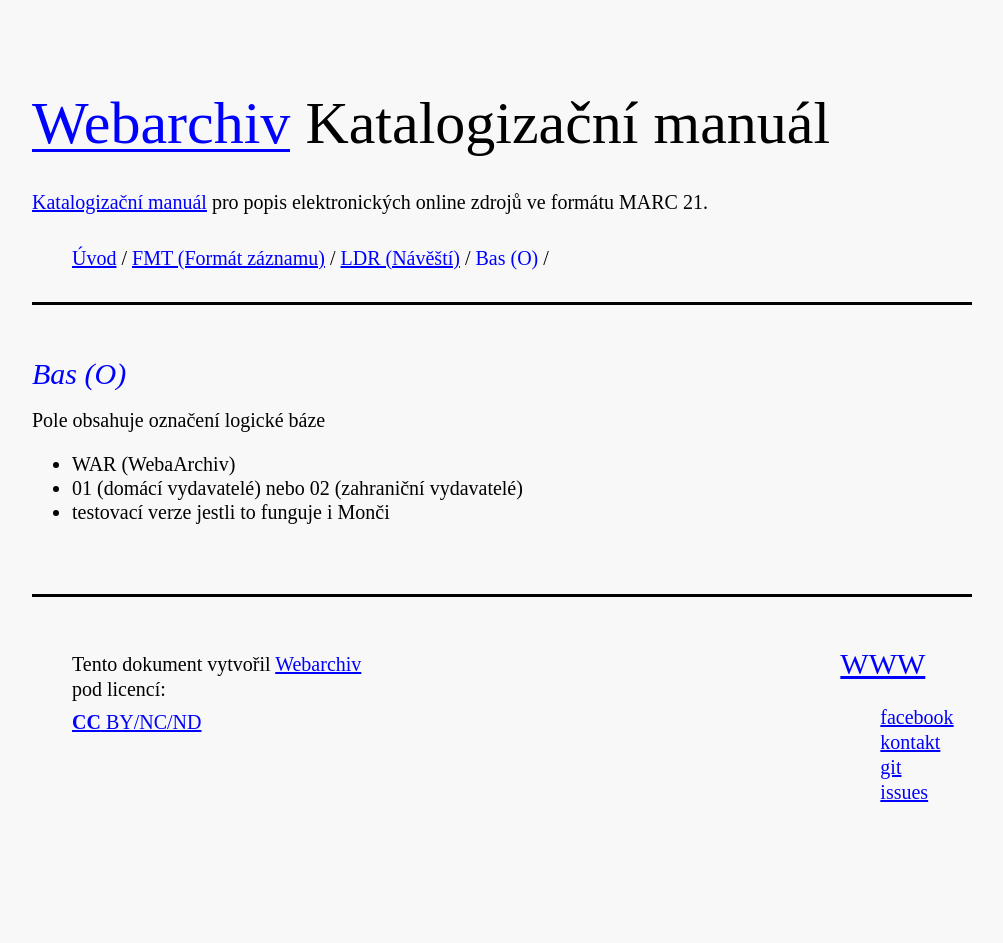
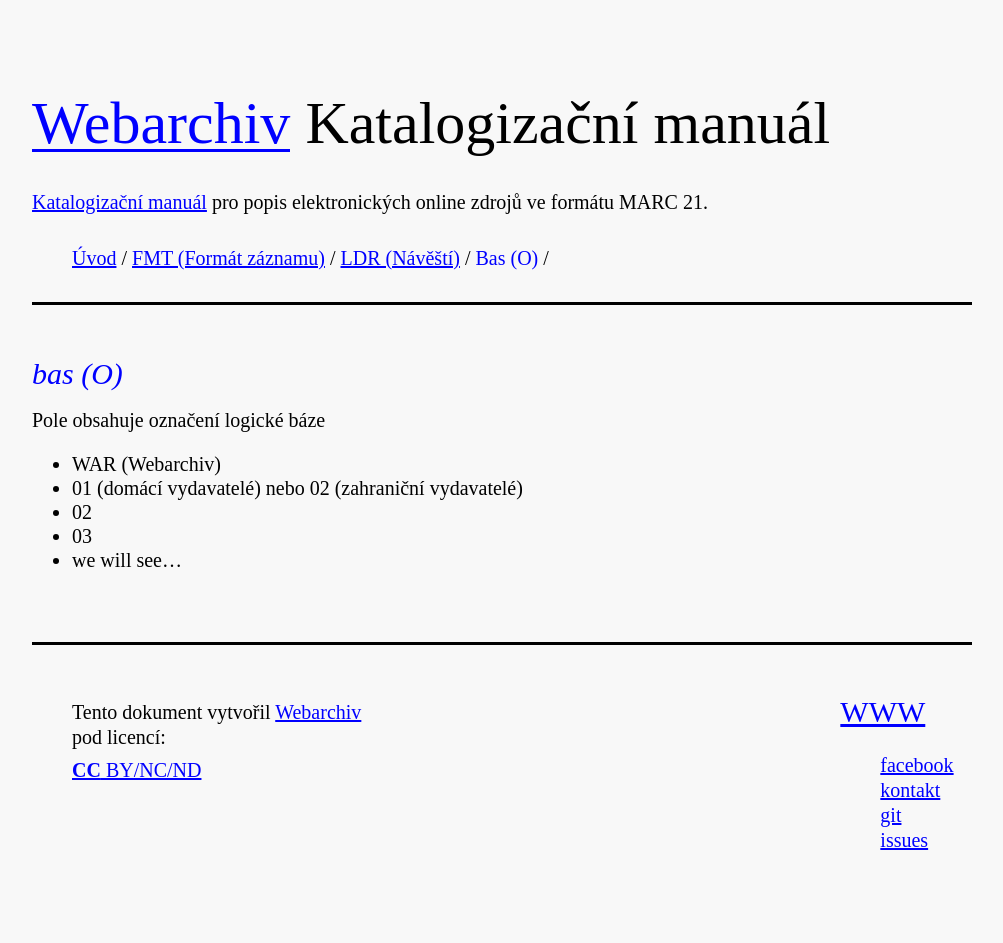
Before and after one commit to WebarchivCZ/katalogizacni-manual, a Jekyll site: the page built from _posts/2017-06-24-bas.md, in a window 1280 px wide. Shown: the whole page, without its empty margins (138-1141 px from the left). Built offline with Jekyll 4.4.1, drawn with Linux system fonts in a browser that asks for light colours; before the commit the page ends 900 px from its top, so only the background shows below that.

Commit message:
změna bas a webarchiv

```diff
--- a/_posts/2017-06-24-bas.md
+++ b/_posts/2017-06-24-bas.md
@@ -2,9 +2,11 @@
 layout: default
 title: Bas (O)
 ---
-## Bas (O)
+## bas (O)
 
 Pole obsahuje označení logické báze
-* WAR (WebaArchiv)
+* WAR (Webarchiv)
 *	01 (domácí vydavatelé) nebo 02 (zahraniční vydavatelé)
-* testovací  verze jestli to funguje i Monči
+* 02
+* 03
+* we will see...
```
